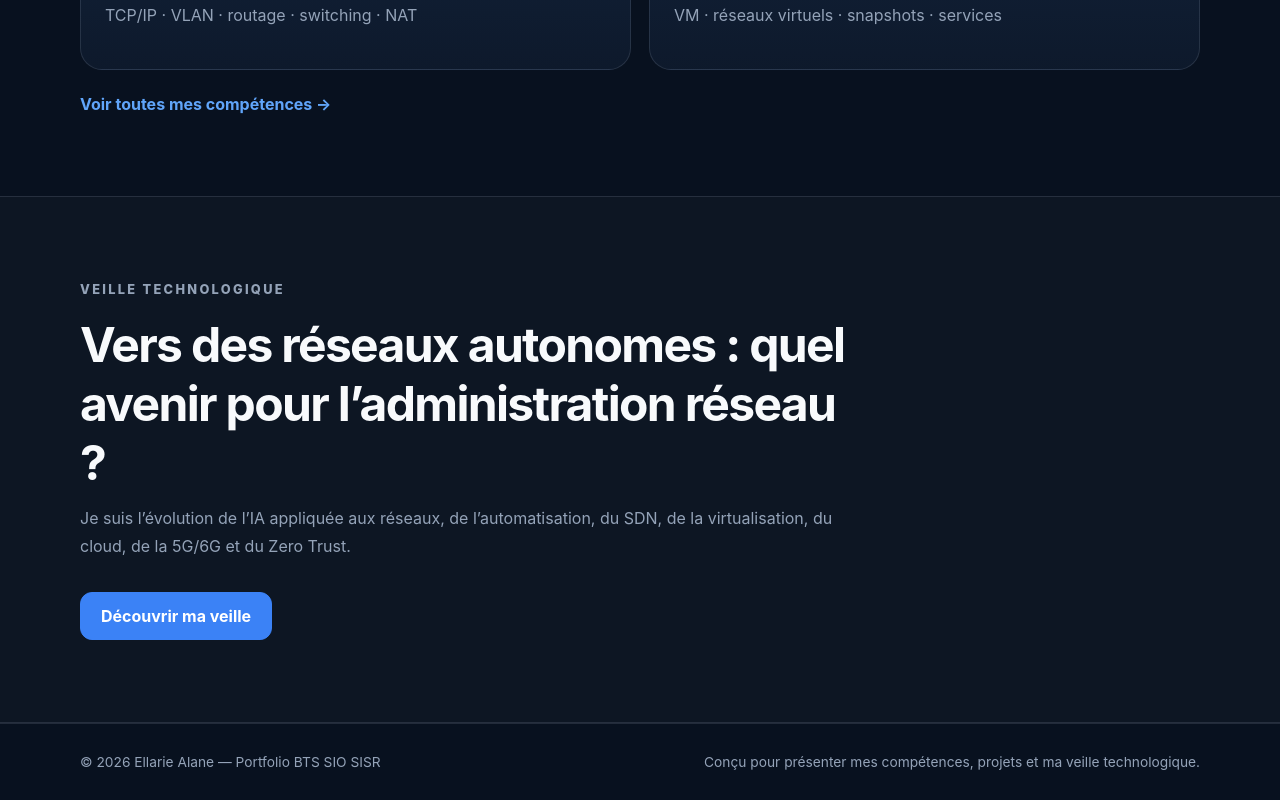
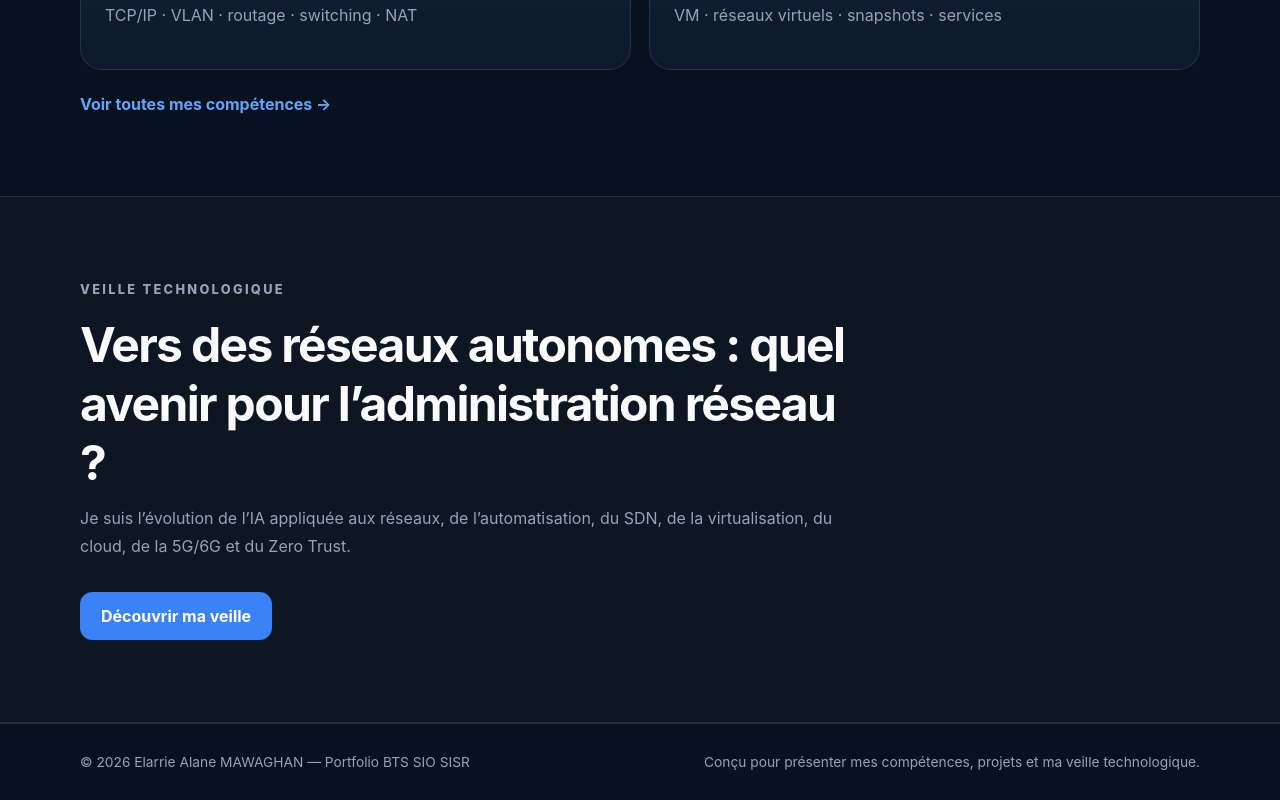
Before and after one commit to mawaghanelarrie-max/Portfolio-V2, a Vue app: page / in a window 1280 px wide. Shown: the part 1162-1962 px from the top of the page. Built offline with nearby package versions, Linux system fonts and the light colour scheme.

Commit message:
Correction du nom complet sur le portfolio

```diff
--- a/index.html
+++ b/index.html
@@ -3,8 +3,8 @@
   <head>
     <meta charset="UTF-8" />
     <meta name="viewport" content="width=device-width, initial-scale=1.0" />
-    <meta name="description" content="Portfolio d'Ellarie Alane, étudiante en BTS SIO SISR : systèmes, réseaux, virtualisation, supervision et veille technologique." />
-    <title>Ellarie Alane | Portfolio BTS SIO SISR</title>
+    <meta name="description" content="Portfolio d'Elarrie Alane MAWAGHAN, étudiante en BTS SIO SISR : systèmes, réseaux, virtualisation, supervision et veille technologique." />
+    <title>Elarrie Alane MAWAGHAN | Portfolio BTS SIO SISR</title>
   </head>
   <body>
     <div id="app"></div>
--- a/src/components/AppFooter.vue
+++ b/src/components/AppFooter.vue
@@ -1,7 +1,7 @@
 <template>
   <footer class="footer">
     <div class="container footer-inner">
-      <p>© 2026 Ellarie Alane — Portfolio BTS SIO SISR</p>
+      <p>© 2026 Elarrie Alane MAWAGHAN — Portfolio BTS SIO SISR</p>
       <p>Conçu pour présenter mes compétences, projets et ma veille technologique.</p>
     </div>
   </footer>
```
